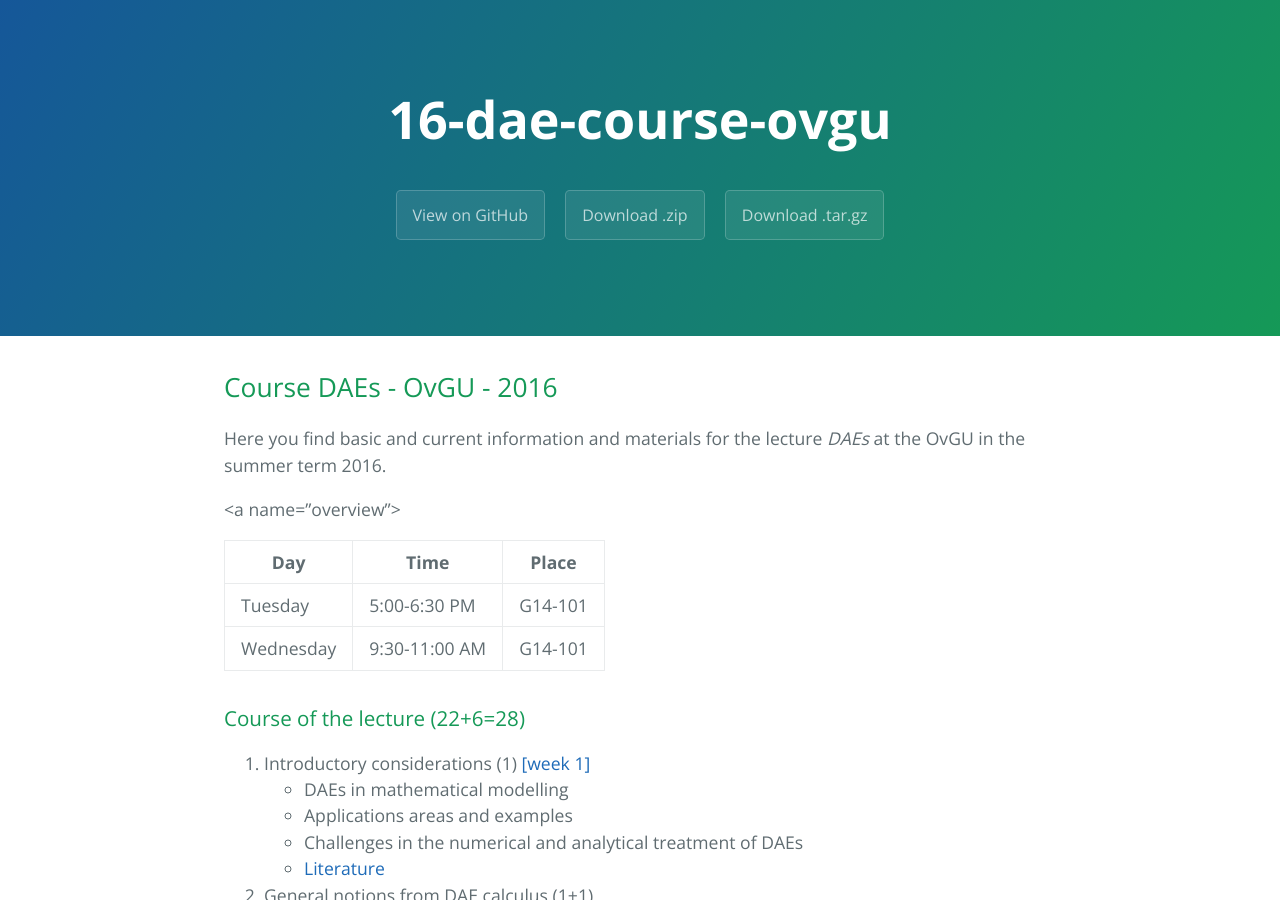
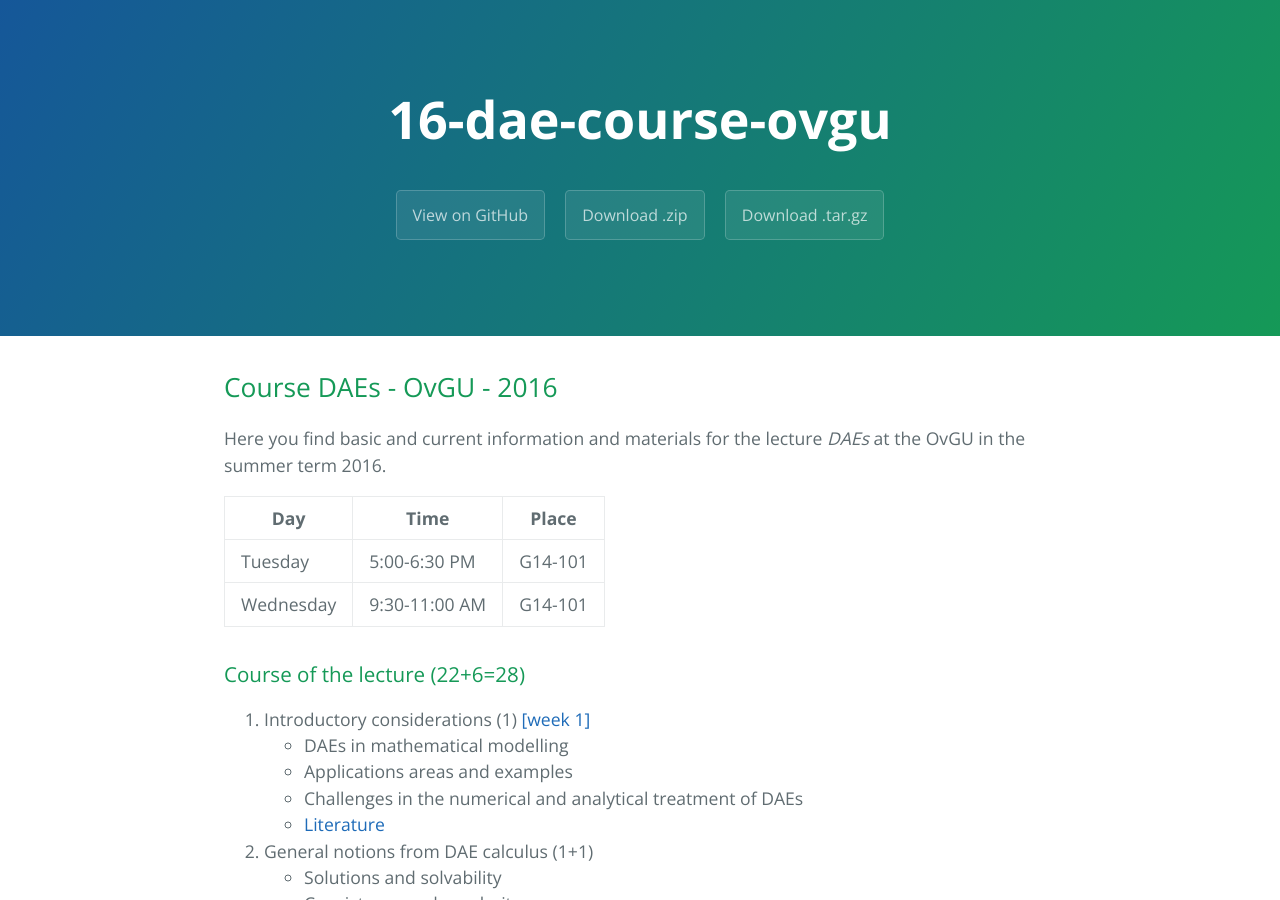
Before and after one commit to highlando/16-dae-course-ovgu, a Jekyll site: the page built from index.md, in a window 1280 px wide and 900 px high. Built offline with Jekyll 4.4.1, drawn with Linux system fonts in a browser that asks for light colours; some of the changed text lies outside the part shown.

Commit message:
link fix

```diff
--- a/index.md
+++ b/index.md
@@ -8,15 +8,14 @@
 Here you find basic and current information and materials for the lecture
 *DAEs* at the OvGU in the summer term 2016.
 
-<a name="overview"\>
 
 | Day | Time | Place |
 | ------- | ------ | ------- |
 | Tuesday | 5:00-6:30 PM | G14-101 |
 | Wednesday | 9:30-11:00 AM | G14-101 |
 
-### Course of the lecture (22+6=28)
- 0. Introductory considerations (1) [[week 1]](#week1)
+<h3 id="overview">Course of the lecture (22+6=28)</h3>
+ 0. Introductory considerations (1) [[week 1]](#week-1)
    * DAEs in mathematical modelling
    * Applications areas and examples
    * Challenges in the numerical and analytical treatment of DAEs
@@ -47,7 +46,6 @@
    * Time integration
    * Index reduction
 
-<a name="week1"/>
 ### Week 1
 #### Introductory considerations (1)
 +++ DAEs are coupled differential and nondifferential (algebraic) equations +++ cf. the pendulum +++ which is naturally modelled as a DAE +++ as are electrical circuits, chemical reactions, and flows +++ in numerical schemes, equations are solved approximately - what does this mean for the pendulum? +++  [back to overview](#overview)
@@ -55,13 +53,11 @@
 #### General notions from DAE calculus (1)
 +++ we consider *C1*-solutions although there are many ways to define less regular solutions +++ existence of solutions depends on several factors +++ smoothness of *right hand sides* +++ consistency of initial values +++ *hidden constraints* and *underlying ODE* +++ many ways to classify DAEs <-> many *indices* +++ [back to overview](#overview)
 
-<a name="literature"\>
-##### Literature
+###### Literature
 
 | Author | Title | comments |
 | ------- | ------ | ------- |
 | Kunke, Mehrmann | Differential-Algebraic Equations | Main reference, very concise, sometimes hard to read |
 | Hairer, Wanner | Solving ODEs. (Stiff and DAEs) | standard reference for solving ODEs (the first volume), intuitive and practical approach to numerical analysis of certain DAEs |
 
-<a name="week2"/>
 ### Week 2
```
